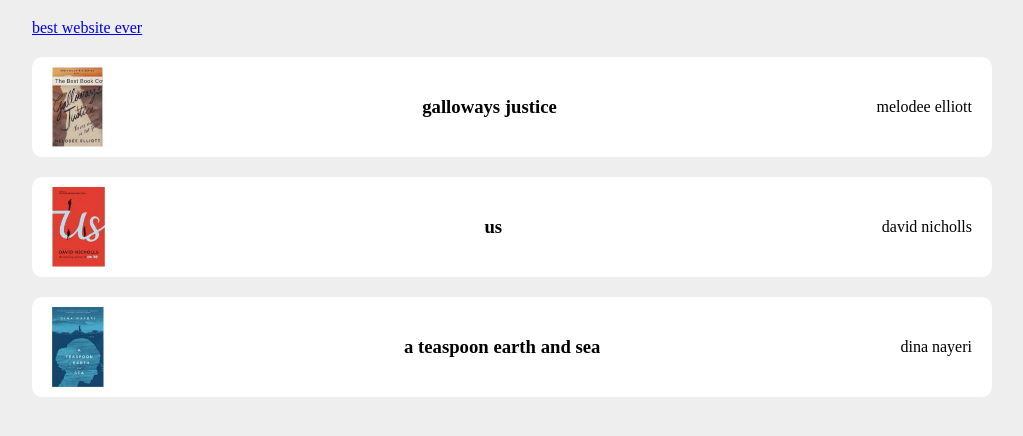
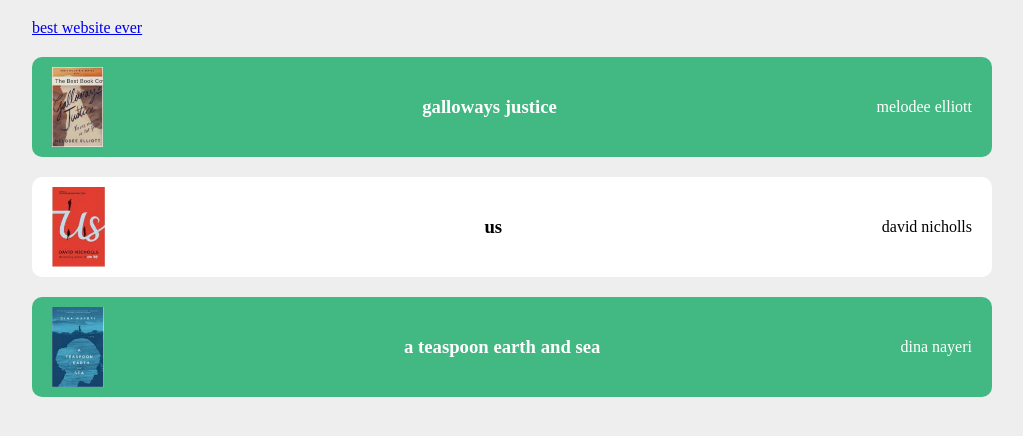
Before and after one commit to stopdaydreaming/vue3-octo-rotary-phone, a plain HTML site: page index.html in a window 1280 px wide. Shown: the part 62-498 px from the top of the page, without its empty margins (128-1151 px from the left). Drawn offline with nearby package versions, Linux system fonts and the light colour scheme.

Commit message:
restored previous class

```diff
--- a/index.html
+++ b/index.html
@@ -42,7 +42,7 @@
         <a :href="url">best website ever</a>
         <div v-if="showBooks">
            <ul>
-            <li v-for="book in books" :click="toggleIsFavs">
+            <li v-for="book in books" :class="{ fav: book.isFav }">
                 <img :src="book.cover" :alt="book.title">
                 <h3>{{ book.title }}</h3>
                 <p>{{ book.author }}</p>
```
